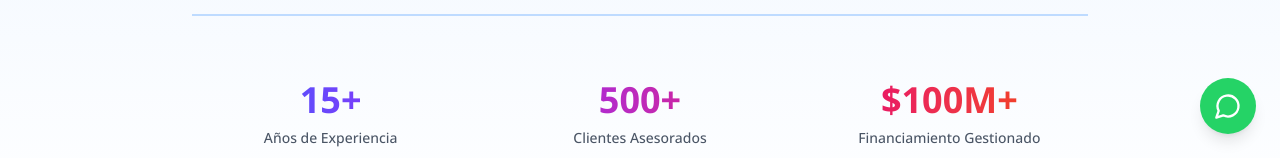
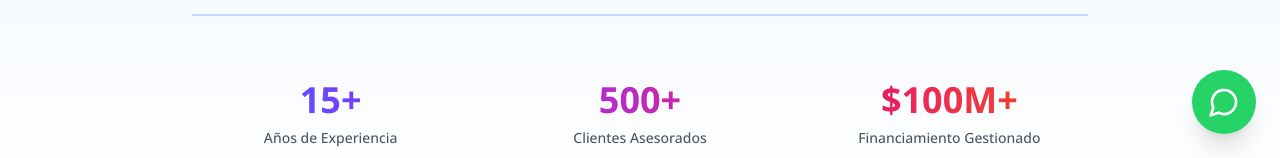
Before and after one commit to SmarterCL/nunex.lat, a Next.js app: page / in a window 1280 px wide. Shown: the part 642-800 px from the top of the page. Built offline with nearby package versions, Linux system fonts and the light colour scheme.

Commit message:
Mejorar visibilidad del botón WhatsApp en móvil y desktop

```diff
--- a/components/whatsapp-float.tsx
+++ b/components/whatsapp-float.tsx
@@ -12,10 +12,10 @@ export default function WhatsAppFloat() {
       href={whatsappUrl}
       target="_blank"
       rel="noopener noreferrer"
-      className="fixed bottom-6 right-6 z-50 flex h-14 w-14 items-center justify-center rounded-full bg-[#25D366] text-white shadow-lg transition-all hover:scale-110 hover:shadow-xl"
+      className="fixed bottom-4 right-4 md:bottom-6 md:right-6 z-50 flex h-14 w-14 md:h-16 md:w-16 items-center justify-center rounded-full bg-[#25D366] text-white shadow-xl transition-all hover:scale-110 hover:shadow-2xl active:scale-95"
       aria-label="Contactar por WhatsApp"
     >
-      <MessageCircle className="h-7 w-7" />
+      <MessageCircle className="h-7 w-7 md:h-8 md:w-8" />
     </a>
   )
 }
```
